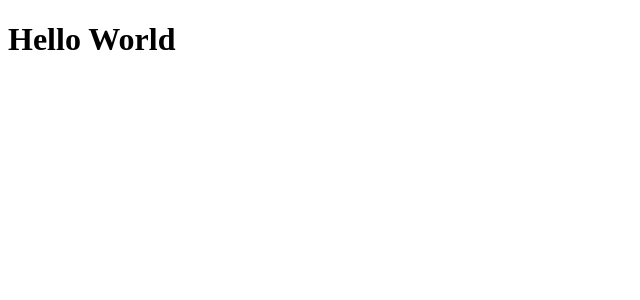
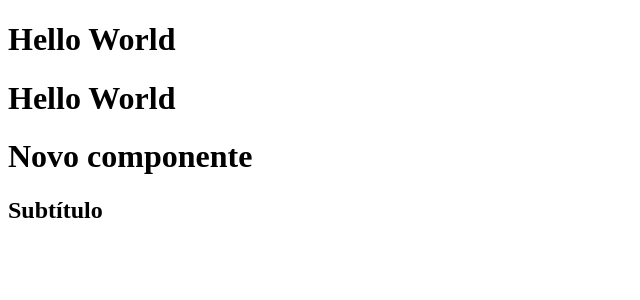
Before and after one commit to PedroGiacomin/quick-note-ex, a React (Create React App) app: page / in a window 1280 px wide. Shown: the top 300 px of the page, without its empty margins (0-640 px from the left). Built offline with nearby package versions, Linux system fonts and the light colour scheme.

Commit message:
Componentização
Foram criados alguns componentes a fim de praticar as formas com que podem ser construídos e usados.

```diff
--- a/src/App.js
+++ b/src/App.js
@@ -1,11 +1,27 @@
 import React from 'react';
+import NewComponente from './HelloWorld';
 
+/* O React permite desenvolver separadamente os componentes
+ * de uma pagina web. Ao executar uma acao em um desses componentes,
+ * nao eh necessario recarregar a pagina toda, soh ele.
+ * Componentes PAI contem componentes FILHO.
+ * Ha 2 maneiras de criar um componente:
+ *  - Funcao JS
+ *  - Classe JS
+*/
 function App() {
   return (
     <div>
-      <h1>Hello World</h1>
+      <Title></Title>
+      <Title/>
+      <NewComponente></NewComponente>
     </div>
   );
 }
 
+//Novo componente
+function Title(){
+  return <h1>Hello World</h1>;
+}
+
 export default App;
--- /dev/null
+++ b/src/HelloWorld.js
@@ -0,0 +1,19 @@
+import React from "react";
+import Subtitle from "./Subtitle";
+
+function NewComponente(){
+    /* Sempre precisa ter um componente pai que aglomera todos os filhos
+     * pode ser uma tag vazia <></> ou uma <div>*/
+    return (
+        //Componente pai
+        <div>
+            <h1>Novo componente</h1>
+            <Subtitle/>
+        </div>
+    );
+}
+
+/* Para que ele funcione nos outros arquivos tem que
+ * dar o export aqui e o import no arquivo que se quer usar
+*/
+export default NewComponente;
--- /dev/null
+++ b/src/Subtitle.js
@@ -0,0 +1,5 @@
+import React from "react";
+
+export default function Subtitle(){
+    return(<h2>Subtítulo</h2>);
+}
```
